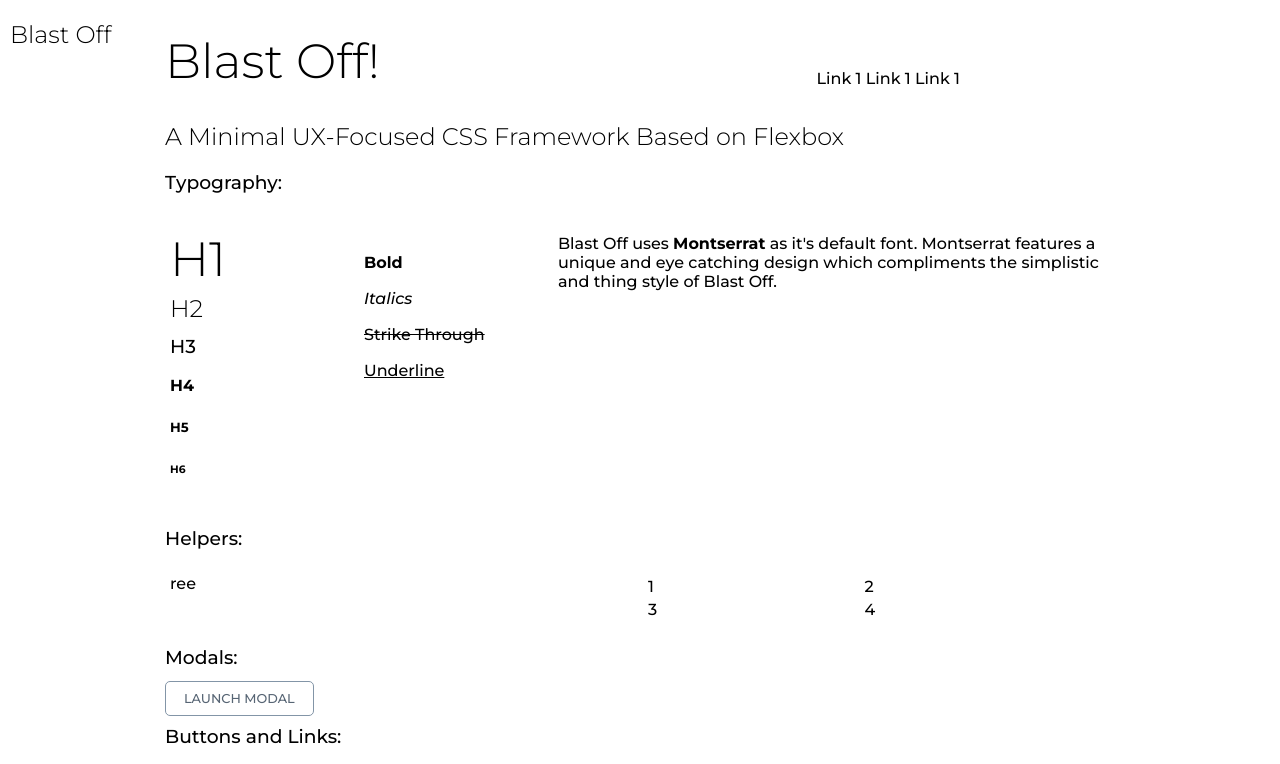
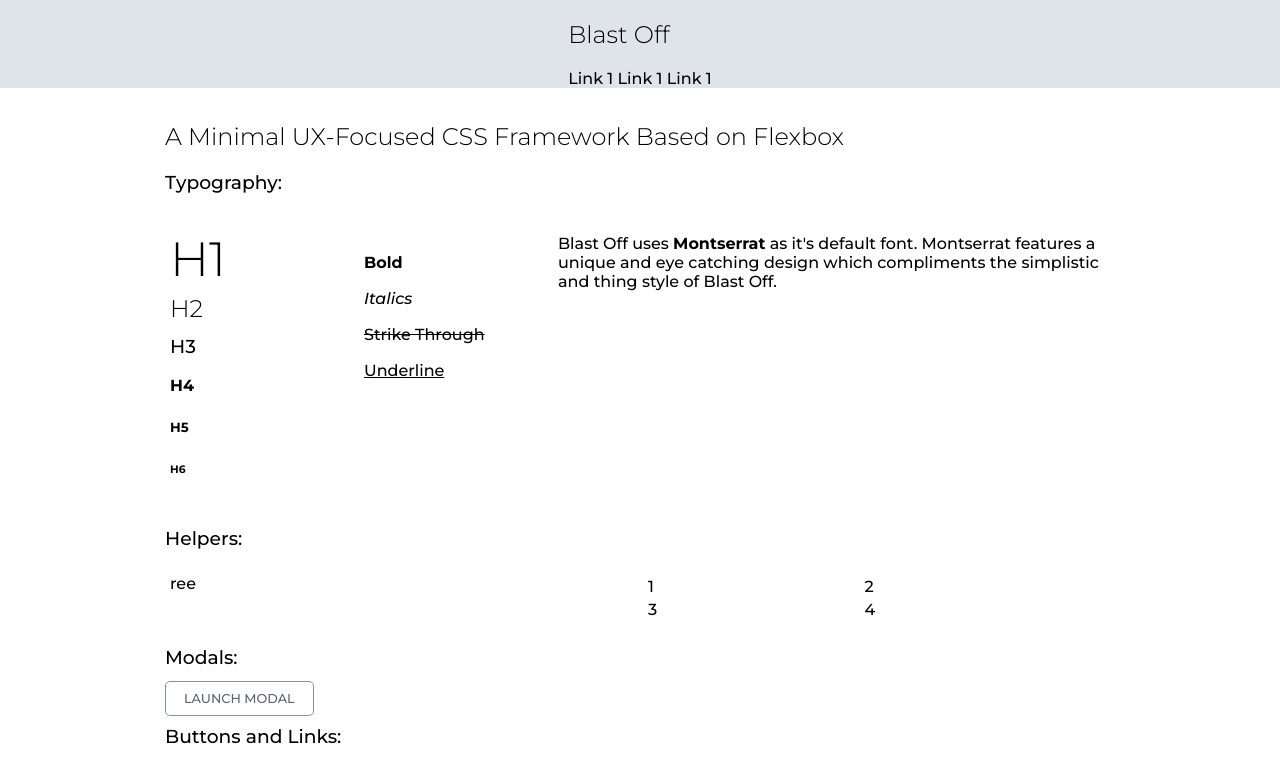
Before and after one commit to StompRocket/BlastOff, a plain HTML site: page index.html in a window 1280 px wide. Shown: the top 764 px of the page. Drawn offline with Linux system fonts and the light colour scheme.

Commit message:
kinda works now

```diff
--- a/blastoff.css
+++ b/blastoff.css
@@ -312,8 +312,11 @@
 .navbar {
   width: 100%;
   position: fixed;
+  background: #dfe4ea;
+  display: flex;
 }
 .navbar.fixed {
+  right: 0;
   left: 0;
   top: 0;
   position: fixed;
--- a/index.html
+++ b/index.html
@@ -8,7 +8,8 @@
 </head>
 
 <body>
-  <nav class="navbar fixed container">
+  <nav class="navbar fixed">
+    <div class="container">
       <div class="nav logo">
         <h2>Blast Off</h2>
       </div>
@@ -16,6 +17,7 @@
         <a class="nav link">Link 1</a>
         <a class="nav link">Link 1</a>
         <a class="nav link">Link 1</a>
+      </div>
     </div>
   </nav>
 
```
Lines whose indentation alone changed are shown as unchanged.
